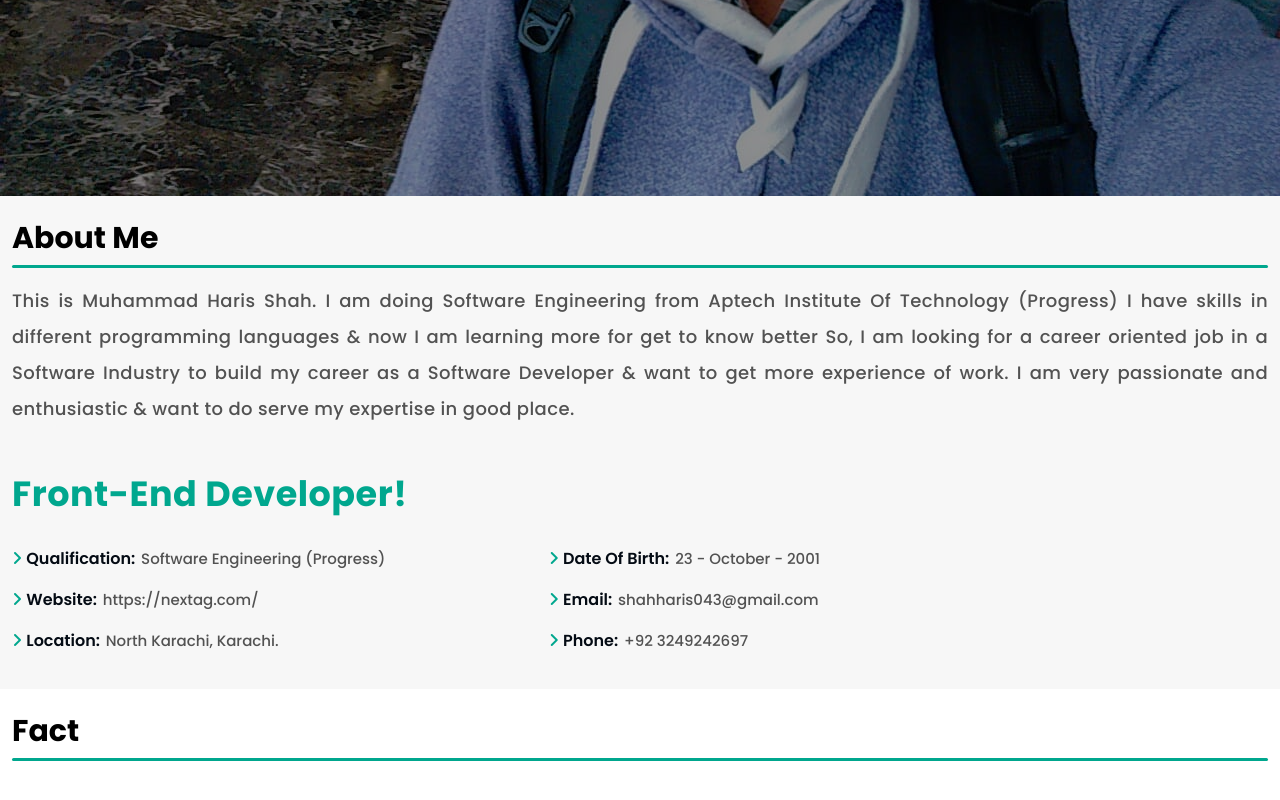
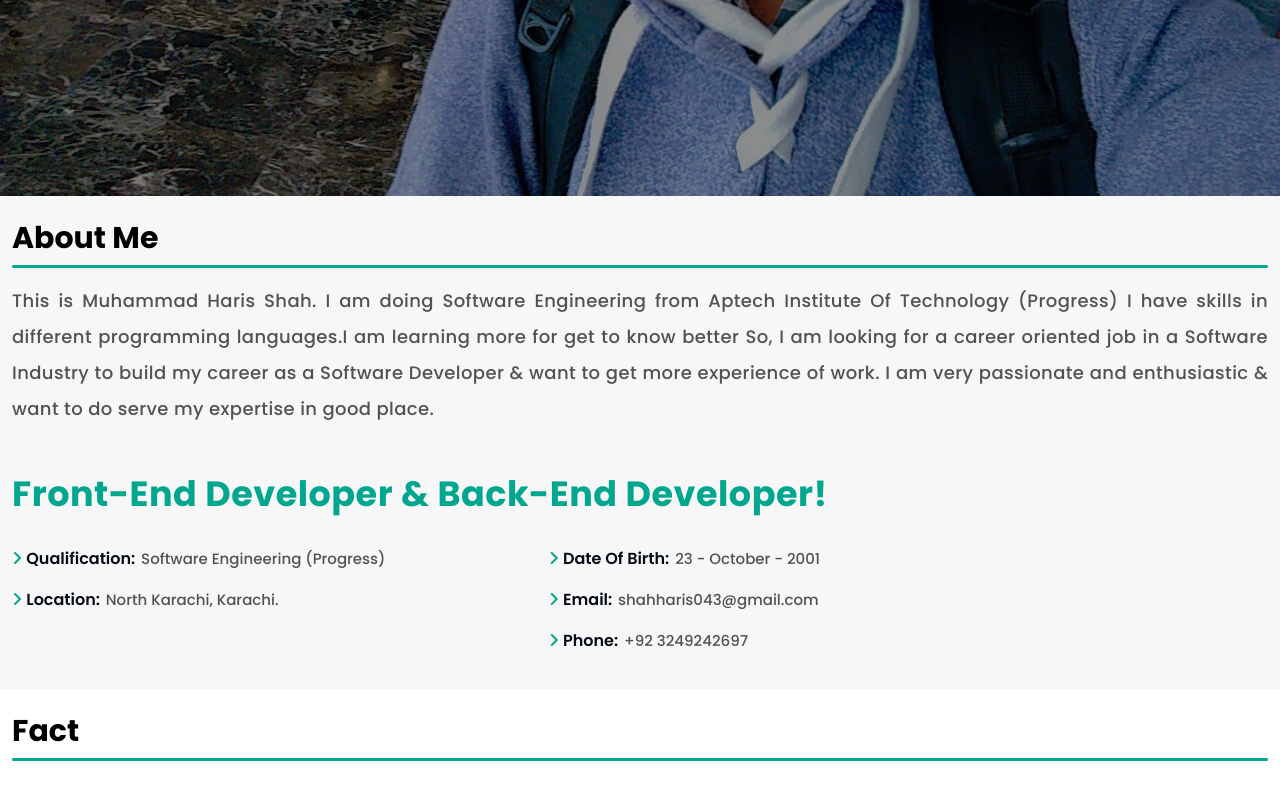
Before and after one commit to shah2310/portfolio_harisshah, a plain HTML site: page index.html in a window 1280 px wide. Shown: the part 604-1404 px from the top of the page. Drawn offline with nearby package versions, Linux system fonts and the light colour scheme.

Commit message:
Update index.html

```diff
--- a/index.html
+++ b/index.html
@@ -77,13 +77,13 @@
             <h1 class="sub-heading">About Me</h1>
             <div class="divider"></div>
             <p class="para">This is Muhammad Haris Shah. I am doing Software Engineering from Aptech Institute Of
-                Technology (Progress) I have skills in different programming languages & now I am learning more for get to know better So, I am looking for a career oriented job in a Software Industry to build my career as a Software Developer & want to get more experience of work. I am very passionate and enthusiastic & want to do serve my expertise in good place.</p>
+                Technology (Progress) I have skills in different programming languages.I am learning more for get to know better So, I am looking for a career oriented job in a Software Industry to build my career as a Software Developer & want to get more experience of work. I am very passionate and enthusiastic & want to do serve my expertise in good place.</p>
 
             <div class="about-col">
 
                 <!-- information -->
                 <div class="info-col">
-                    <h2>Front-End Developer!</h2>
+                    <h2>Front-End Developer & Back-End Developer!</h2>
 
                     <div class="icon-list-col">
                         <!--left list -->
@@ -91,9 +91,6 @@
                             <ul>
                                 <li><i class="fa fa-angle-right"></i> <strong>Qualification: </strong><span>Software
                                         Engineering (Progress)</span></li>
-                                <li><i class="fa fa-angle-right"></i> <strong>Website:
-                                    </strong><span><a href="https://nextag00.000webhostapp.com/nextag/" target="_blank" style="text-decoration: none; color: #525252;">https://nextag.com/</a></span></li>
-                                </li>
                                 <li><i class="fa fa-angle-right"></i> <strong>Location: </strong><span>North Karachi,
                                         Karachi.</span></li>
                             </ul>
```
